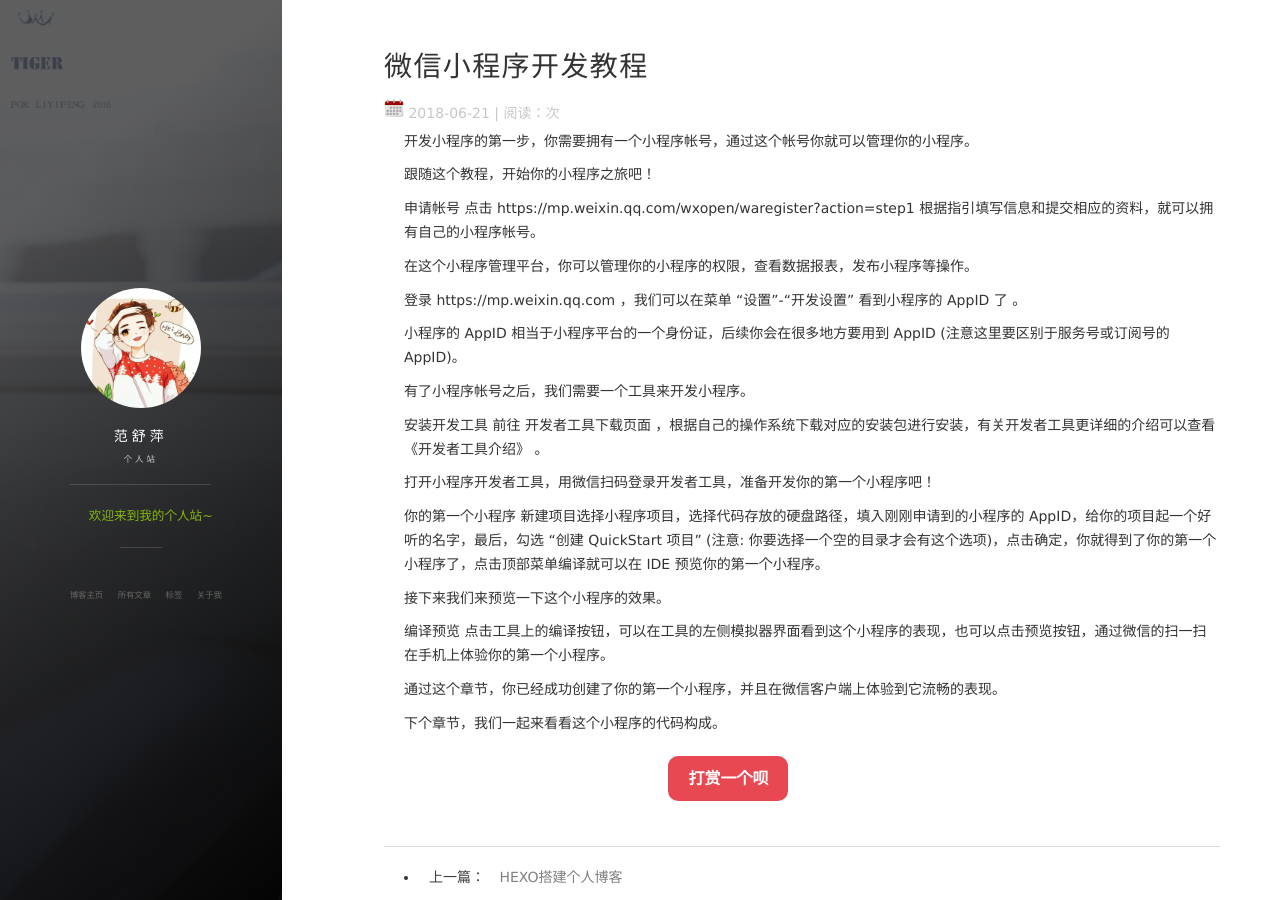
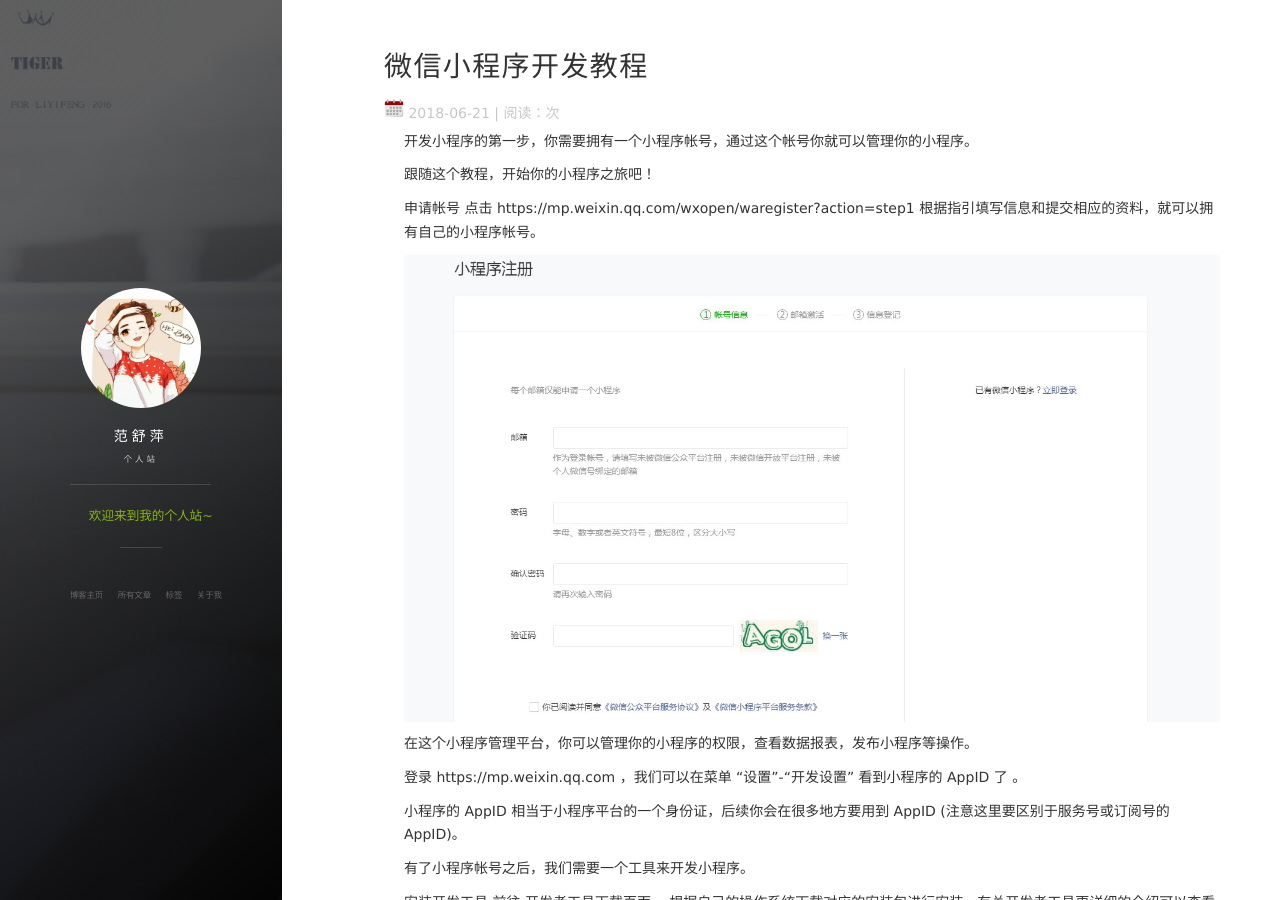
Before and after one commit to Fanshuping/Fanshuping.github.io, a Jekyll site: the page built from _posts/2018-6-21-微信小程序开发教程.md, in a window 1280 px wide and 900 px high. Built offline with Jekyll 4.4.1, drawn with Linux system fonts in a browser that asks for light colours; nearby versions of some CDN libraries; comment, search, counter and statistics services are not loaded.

Commit message:
Update 2018-6-21-微信小程序开发教程.md

```diff
--- a/_posts/2018-6-21-微信小程序开发教程.md
+++ b/_posts/2018-6-21-微信小程序开发教程.md
@@ -15,7 +15,7 @@
 申请帐号
 点击 https://mp.weixin.qq.com/wxopen/waregister?action=step1 根据指引填写信息和提交相应的资料，就可以拥有自己的小程序帐号。
 
-
+![image](https://github.com/Fanshuping/Fanshuping.github.io/blob/master/images/2018-06-21_131141.jpg?raw=true)
 
 在这个小程序管理平台，你可以管理你的小程序的权限，查看数据报表，发布小程序等操作。
 
```
